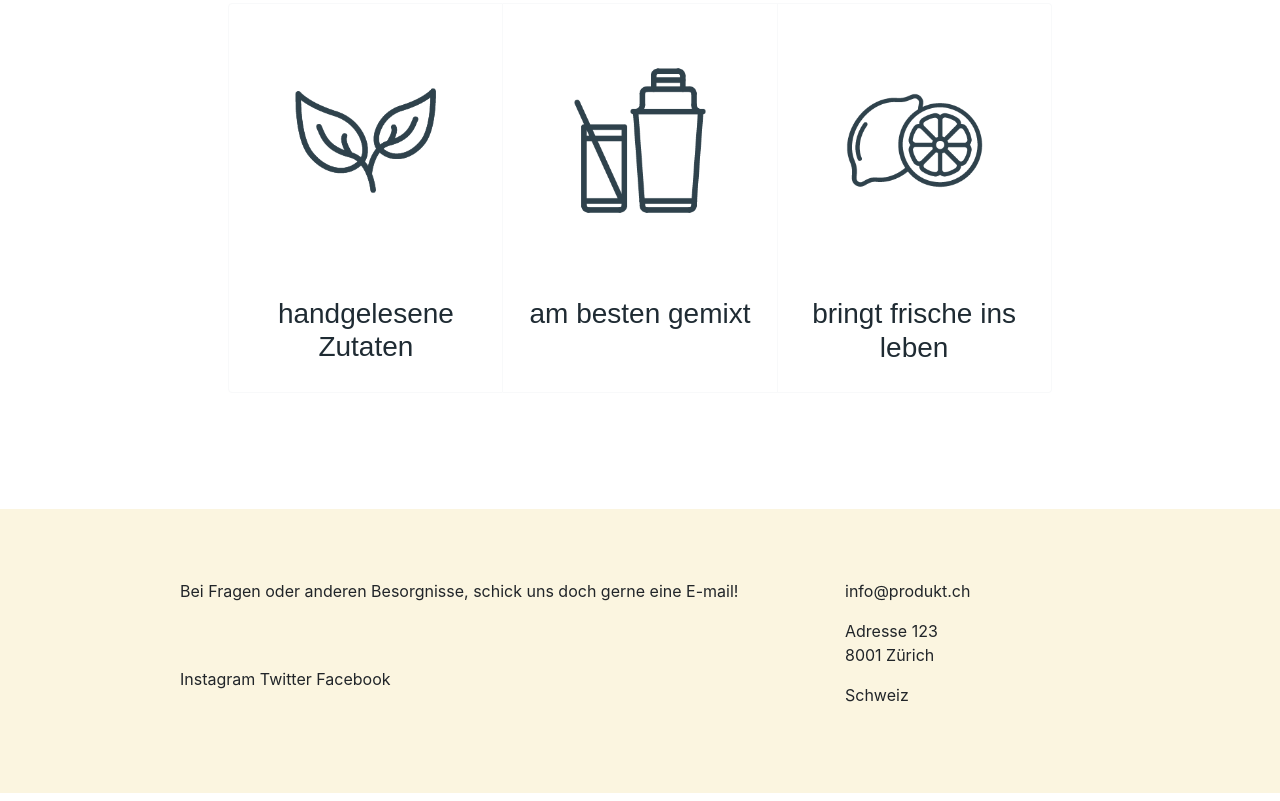
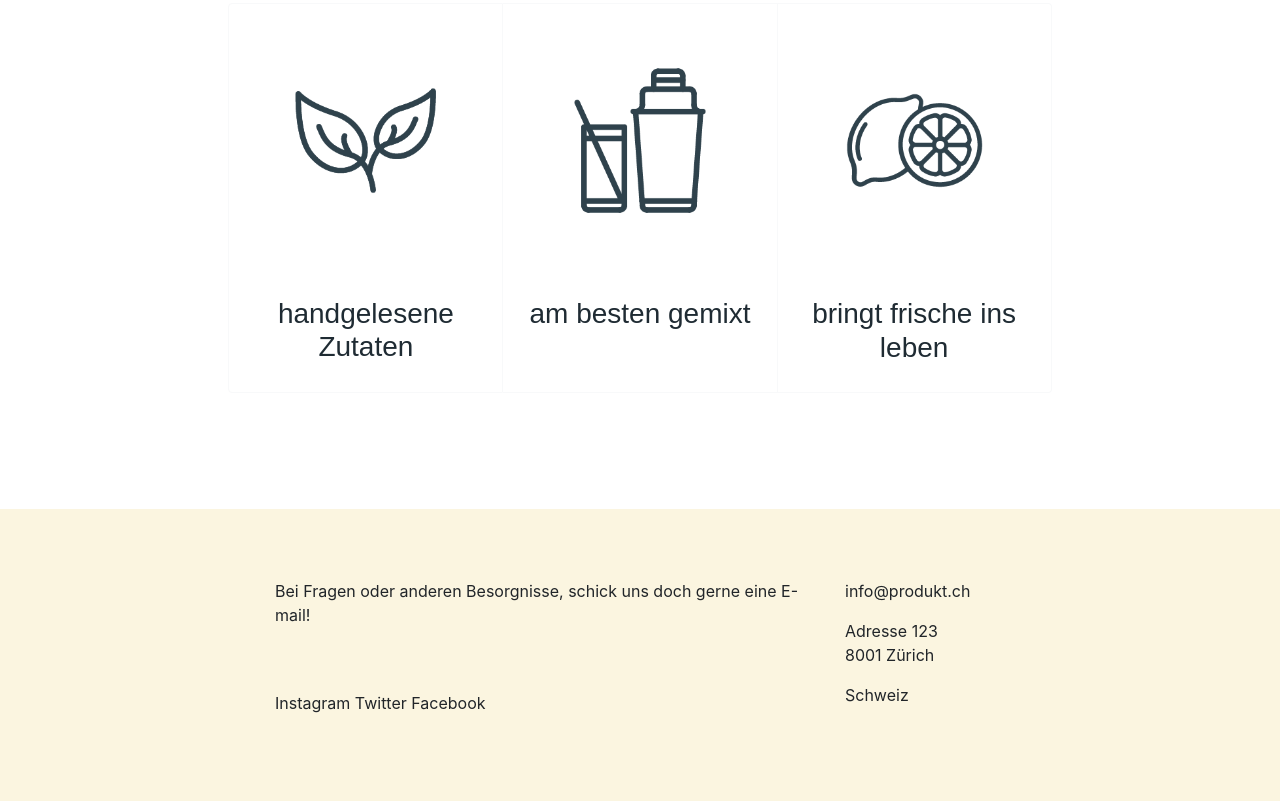
Before and after one commit to kingma-sbw/m288, a plain HTML site: page Index.html in a window 1280 px wide. Shown: the part 2417-3218 px from the top of the page. Drawn offline with nearby package versions, Linux system fonts and the light colour scheme.

Commit message:
footer angepasst auf container-fluid

```diff
--- a/Index.html
+++ b/Index.html
@@ -155,14 +155,14 @@
         <!--hier fängt der footer an-->
         <footer class="sticky-bottom">
 
-        <div class="container">
+        <div class="container-fluid">
             <div class="row">
 
                 <!--platzhalter Seiten-->
-                <div class="col-1"></div>
+                <div class="col-2"></div>
 
                 <!--text für footer-->
-                <div class="col-7">
+                <div class="col-6">
                     <p>Bei Fragen oder anderen Besorgnisse,
                         schick uns doch gerne eine E-mail!</p>
 
@@ -172,7 +172,7 @@
                 </div>
 
                 <!--kontaktdaten-->
-                <div class="col-3">
+                <div class="col-2">
                     <p>info@produkt.ch</p>
 
                     <p>Adresse 123 </br>
@@ -181,7 +181,7 @@
                 </div>
 
                 <!--platzhalter Seiten-->
-                <div class="col-1"></div>
+                <div class="col-2"></div>
 
             </div>
         </div>
```
